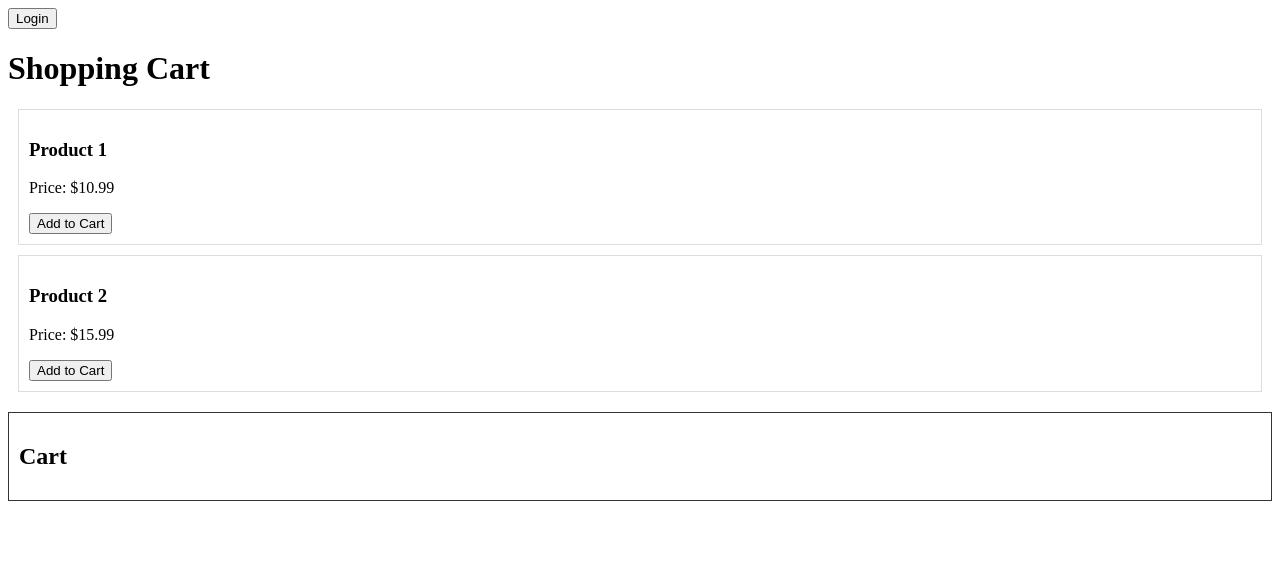
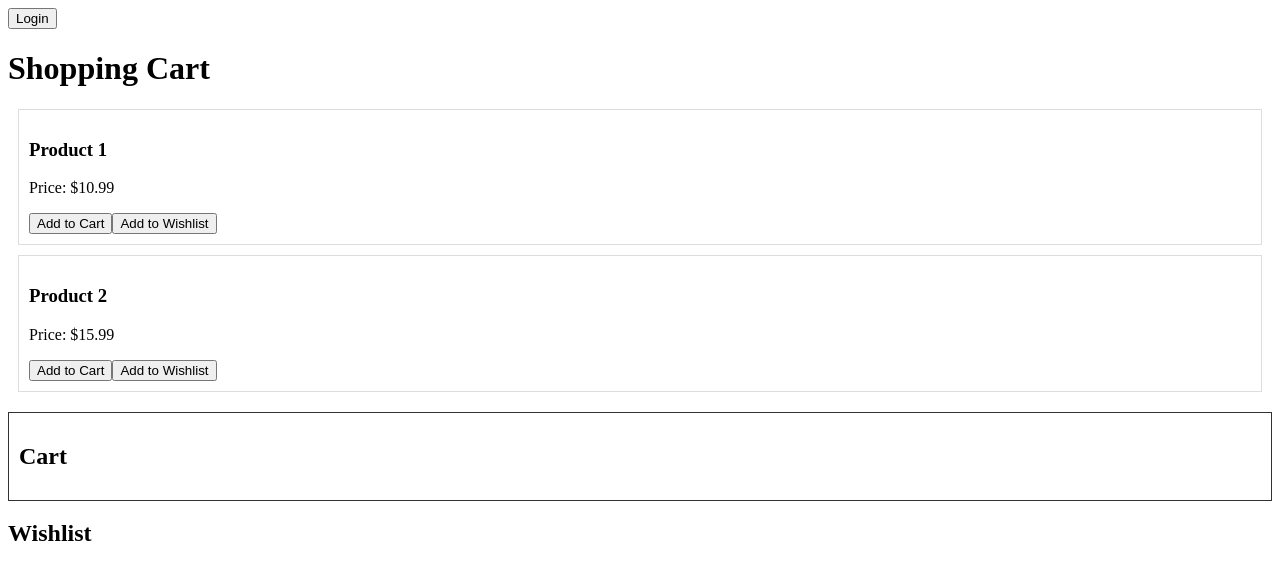
Before and after one commit to petitmina/shoppingmall-site-withChatGPT, a React (Create React App) app: page / in a window 1280 px wide. Shown: the top 580 px of the page. Built offline with nearby package versions, Linux system fonts and the light colour scheme.

Commit message:
수량변경 & wishlist all clear

```diff
--- a/src/App.js
+++ b/src/App.js
@@ -1,15 +1,17 @@
-import React, { useState } from 'react';
-import Modal from 'react-modal'; // 모달 라이브러리 사용
-import ShoppingCart from './ShoppingCart';
-import LoginModal from './LoginModal'; // LoginModal 컴포넌트 가져오기
+import React, { useState } from "react";
+import Modal from "react-modal"; // 모달 라이브러리 사용
+import ShoppingCart from "./ShoppingCart";
+import LoginModal from "./LoginModal"; // LoginModal 컴포넌트 가져오기
+import Wishlist from "./Wishlist";
 // import './App.css';
 
-Modal.setAppElement('#root'); // 모달 라이브러리 설정
+Modal.setAppElement("#root"); // 모달 라이브러리 설정
 
 function App() {
   const [loggedIn, setLoggedIn] = useState(false);
-  const [username, setUsername] = useState('');
+  const [username, setUsername] = useState("");
   const [modalIsOpen, setModalIsOpen] = useState(false);
+  const [wishlistItems, setWishlistItems] = useState([]);
 
   const handleLogin = (user) => {
     setLoggedIn(true);
@@ -19,7 +21,39 @@ function App() {
 
   const handleLogout = () => {
     setLoggedIn(false);
-    setUsername('');
+    setUsername("");
+  };
+
+  const addToWishlist = (product) => {
+    const existingWishlistItem = wishlistItems.find((item) => item.id === product.id);
+
+    if (existingWishlistItem) {
+      const updatedWishlistItems = wishlistItems.map((item) =>
+        item.id === existingWishlistItem.id
+          ? { ...item, quantity: item.quantity + 1 }
+          : item
+      );
+      setWishlistItems(updatedWishlistItems);
+    } else {
+      setWishlistItems([...wishlistItems, { ...product, quantity: 1 }]);
+    }
+  };
+  const updateWishlistItemQuantity = (index, newQuantity) => {
+    if (newQuantity > 0) {
+      const updatedWishlistItems = wishlistItems.map((item, i) =>
+        i === index ? { ...item, quantity: newQuantity } : item
+      );
+      setWishlistItems(updatedWishlistItems);
+    }
+  };
+
+  const removeFromWishlist = (index) => {
+    const updatedWishlistItems = wishlistItems.filter((item, i) => i !== index);
+    setWishlistItems(updatedWishlistItems);
+  };
+
+  const removeAllFromWishlist = () => {
+    setWishlistItems([]);
   };
 
   return (
@@ -28,7 +62,6 @@ function App() {
         <div>
           <h1>Hello, {username}!</h1>
           <button onClick={handleLogout}>Logout</button>
-
         </div>
       ) : (
         <div>
@@ -40,7 +73,13 @@ function App() {
         onRequestClose={() => setModalIsOpen(false)}
         onLogin={handleLogin}
       />
-      <ShoppingCart />
+      <ShoppingCart onAddToWishlist={addToWishlist} />
+      <Wishlist
+        wishlistItems={wishlistItems}
+        onRemoveFromWishlist={removeFromWishlist}
+        onUpdateWishlistItem={updateWishlistItemQuantity}
+        onRemoveAllFromWishlist={removeAllFromWishlist}
+      />
     </div>
   );
 }
--- a/src/ShoppingCart.js
+++ b/src/ShoppingCart.js
@@ -8,12 +8,32 @@ const products = [
   // ...더 많은 상품 데이터
 ];
 
-const ShoppingCart = () => {
+const ShoppingCart = ({ onAddToWishlist }) => {
   const [cartItems, setCartItems] = useState([]);
 
   const addToCart = (product) => {
-    setCartItems([...cartItems, product]);
+    const existingCartItem = cartItems.find((item) => item.id === product.id);
+
+    if (existingCartItem) {
+      const updatedCartItems = cartItems.map((item) =>
+        item.id === existingCartItem.id
+          ? { ...item, quantity: item.quantity + 1 }
+          : item
+      );
+      setCartItems(updatedCartItems);
+    } else {
+      setCartItems([...cartItems, { ...product, quantity: 1 }]);
+    }
   };
+  const updateCartItemQuantity = (index, newQuantity) => {
+    if (newQuantity > 0) {
+      const updatedCartItems = cartItems.map((item, i) =>
+        i === index ? { ...item, quantity: newQuantity } : item
+      );
+      setCartItems(updatedCartItems);
+    }
+  };
+
 
 const removeFromCart = (index) => {
   const updatedCartItems = cartItems.filter((item, i) => i !== index);
@@ -25,7 +45,7 @@ const removeFromCart = (index) => {
   };
 
 const calculateTotal = () => {
-  const total = cartItems.reduce((sum, item) => sum + item.price, 0);
+  const total = cartItems.reduce((sum, item) => sum + item.price * item.quantity, 0);
   return total.toFixed(2); // 소수점 2자리까지 표시
   };
 
@@ -38,6 +58,7 @@ const calculateTotal = () => {
             <h3>{product.name}</h3>
             <p>Price: ${product.price}</p>
             <button onClick={() => addToCart(product)}>Add to Cart</button>
+            <button onClick={() => onAddToWishlist(product)}>Add to Wishlist</button>
           </div>
         ))}
       </div>
@@ -46,8 +67,14 @@ const calculateTotal = () => {
         <ul>
           {cartItems.map((item, index) => (
             <li key={index}>
-              {item.name} - ${item.price}
-              <button onClick={() => removeFromCart(index)}>Remove</button>
+              {item.name} - ${item.price} (Quantity: {item.quantity})
+              <button onClick={() => updateCartItemQuantity(index, item.quantity + 1)} >
+              +
+              </button>
+              <button onClick={() => updateCartItemQuantity(index, item.quantity - 1)}>
+              -
+            </button>
+            <button onClick={() => removeFromCart(index)}>Remove</button>
             </li>
           ))}
         </ul>
--- /dev/null
+++ b/src/Wishlist.js
@@ -0,0 +1,36 @@
+import React from "react";
+
+const Wishlist = ({ wishlistItems, onRemoveFromWishlist, onUpdateWishlistItem, onRemoveAllFromWishlist }) => {
+  const calculateTotal = () => {
+    const total = wishlistItems.reduce((sum, item) => sum + item.price * item.quantity, 0);
+    return total.toFixed(2);
+  };
+
+  return (
+    <div>
+      <h2>Wishlist</h2>
+      <ul>
+        {wishlistItems.map((item, index) => (
+          <li key={index}>
+            {item.name} - ${item.price} (Quantity: {item.quantity})
+            <button onClick={() => onUpdateWishlistItem(index, item.quantity + 1)}>
+              +
+            </button>
+            <button onClick={() => onUpdateWishlistItem(index, item.quantity - 1)}>
+              -
+            </button>
+            <button onClick={() => onRemoveFromWishlist(index)}>Remove</button>
+          </li>
+        ))}
+      </ul>
+      {wishlistItems.length > 0 && (
+        <div>
+          <p>Total: ${calculateTotal()}</p>
+          <button onClick={() => onRemoveAllFromWishlist()}>Clear Wishlist</button>
+        </div>
+      )}
+    </div>
+  );
+};
+
+export default Wishlist;
```
Also changed, not shown: src/Wishlist.module.css (added).
